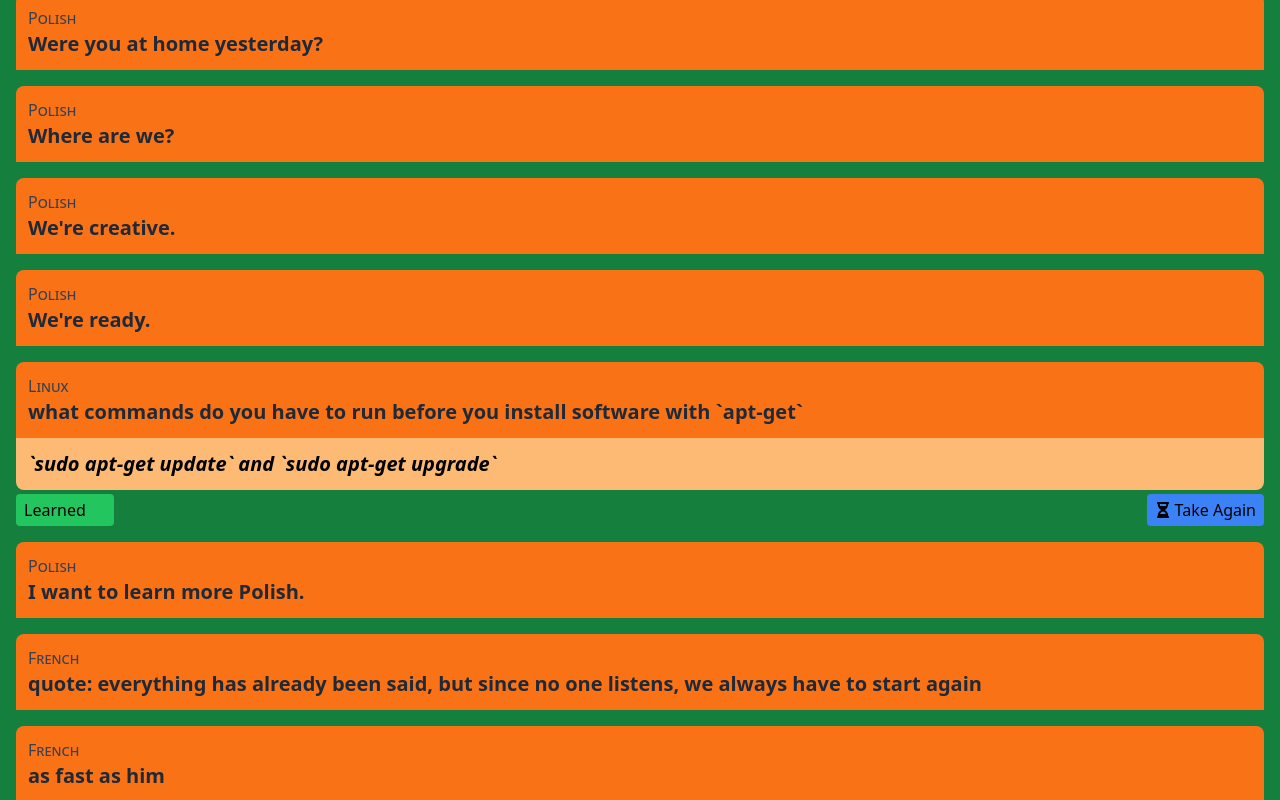
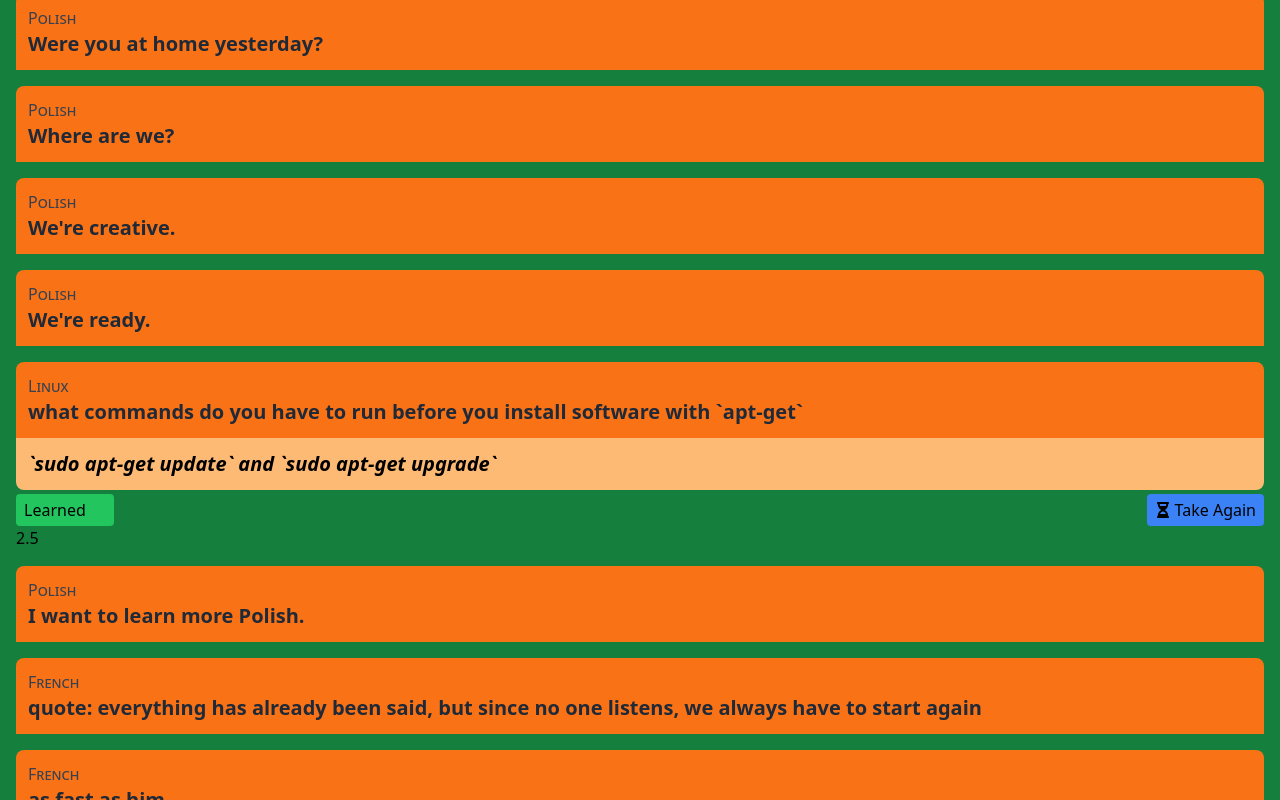
Before and after one commit to Underground-Learning-Club/soflash, a React (Vite) app: page /learn in a window 1280 px wide. Both pictures are taken after a click on the element 640 px from the left and 2270 px from the top of the page. Shown: the part 1870-2670 px from the top of the page. Built offline with nearby package versions, Linux system fonts and the light colour scheme; some icons are missing.

Commit message:
showing 2.5

```diff
--- a/src/components/Flashcard.tsx
+++ b/src/components/Flashcard.tsx
@@ -39,7 +39,7 @@ export const Flashcard = ({ flashcard }: IProps) => {
 			</div>
 			{flashcard.isOpen && (
 				<>
-					<div className="bg-orange-300 p-3 rounded-b-lg flex justify-between gap-1">
+					<div className="backArea bg-orange-300 p-3 rounded-b-lg flex justify-between gap-1">
 						<div>
 							<p className="text-xl italic text-black font-semibold">
 								{flashcard.back}
@@ -61,7 +61,7 @@ export const Flashcard = ({ flashcard }: IProps) => {
 							)}
 						</div>
 					</div>
-					<div className="mt-1 flex justify-between">
+					<div className="buttonArea mt-1 flex justify-between">
 						<button
 							onClick={() => handleMarkAsLearned(flashcard)}
 							className="bg-green-500 py-1 px-2 rounded flex gap-1 shadow-3 shadow-gray-500"
@@ -77,6 +77,9 @@ export const Flashcard = ({ flashcard }: IProps) => {
 							<p>Take Again</p>
 						</button>
 					</div>
+					<div className="rankSlider">
+						{flashcard.rank}
+					</div>
 				</>
 			)}
 		</div>
```
Also changed, not shown: dev/notes.txt.
